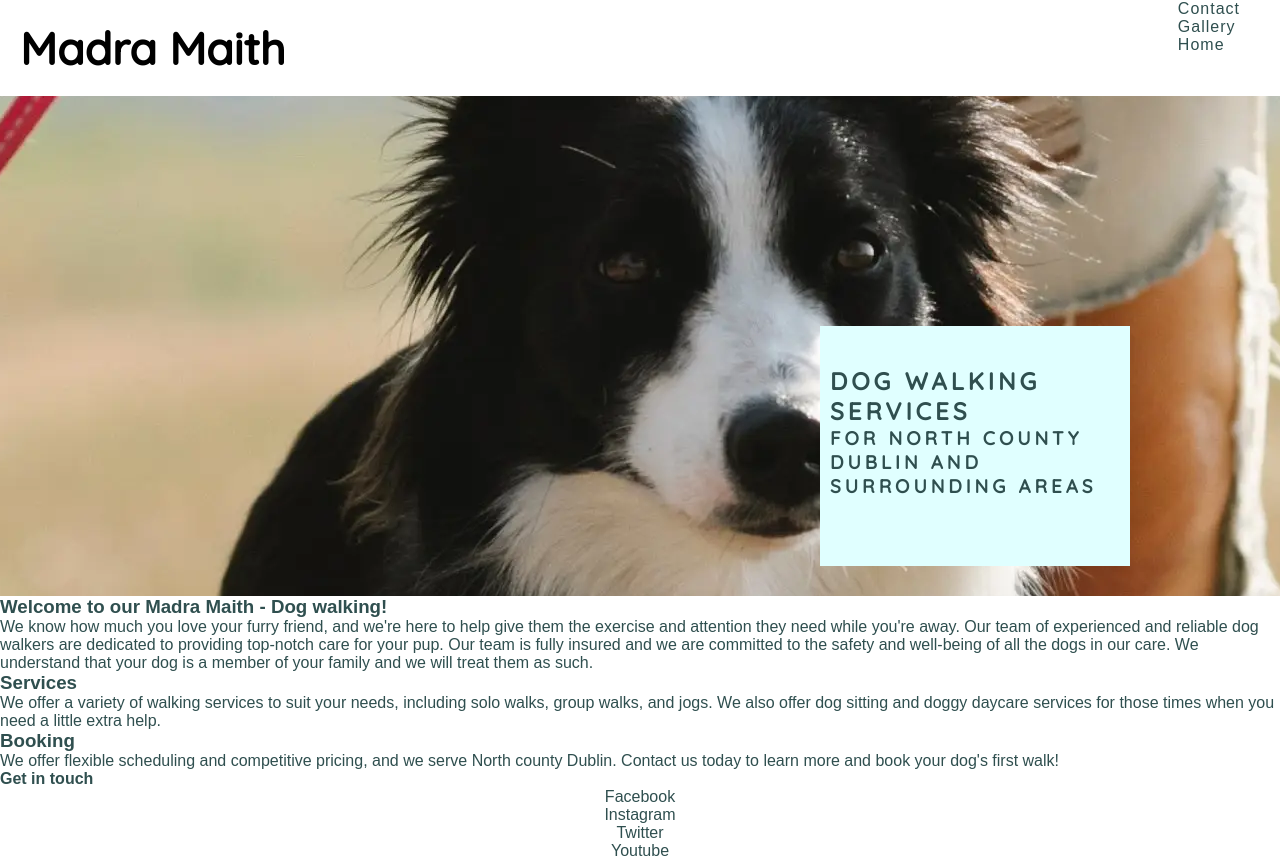
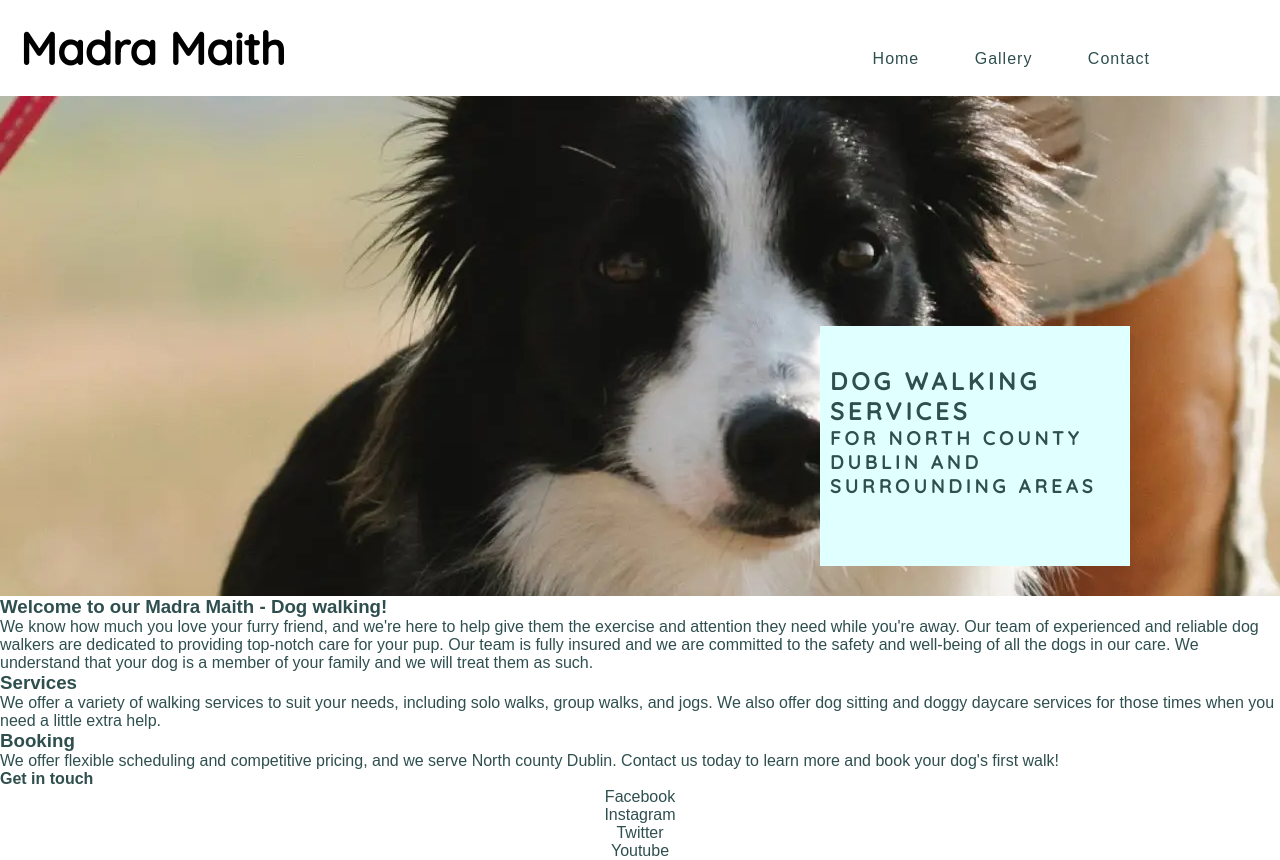
Before and after one commit to DaveTrev/madra-maith, a plain HTML site: page index.html in a window 1280 px wide. Drawn offline with Linux system fonts and the light colour scheme; a web font is replaced by a local one.

Commit message:
nav bar corrected to inline style

```diff
--- a/assets/css/style.css
+++ b/assets/css/style.css
@@ -29,14 +29,20 @@ body {
     float:right;
     list-style-type: none;
     margin: 0;
-    padding-right: 40px;
-    display: inline;
+    padding-right: 80px;
 
 }
+
+#menu li {
+    display: inline-block;
+    padding-top: 50px;
+    padding-right: 50px;
+    }
 
 #menu a {
     text-decoration: none;
     color: inherit;
+    display: block;
 }
 
 #menu a:hover {
@@ -87,7 +93,6 @@ body {
 
     footer {
         height: 100%;
-
     }
 
     .social-networks {
--- a/index.html
+++ b/index.html
@@ -15,16 +15,16 @@
        <a href="index.html"> <h1 id="logo">Madra Maith</h1> </a>
     </header>
 
+    <!-- correct nav bar to horizontal inline -->
     <nav>
         <ul id="menu">
             <li>
-                <a href="#">Contact</a>
-            </li>
+                <a href="index.html">Home</a></li>
             <li>
                 <a href="#">Gallery</a>
             </li>
-            <li>
-                <a href="index.html">Home</a></li>
+            <li> <a href="#">Contact</a> </li>
+
         </ul>
     </nav>
 
@@ -41,7 +41,7 @@
 <p>
     We know how much you love your furry friend, and we're here to help give them the exercise and attention they need while you're away. Our team of experienced and reliable dog walkers are dedicated to providing top-notch care for your pup.
     Our team is fully insured and we are committed to the safety and well-being of all the dogs in our care. We understand that your dog is a member of your family and we will treat them as such.</p>
-
+<!-- add two images to either side of p sections style and ensure responsiveness -->
 <h3>Services</h3>
 <p>We offer a variety of walking services to suit your needs, including solo walks, group walks, and jogs. We also offer dog sitting and doggy daycare services for those times when you need a little extra help.</p>
 
@@ -49,6 +49,7 @@
 <p>We offer flexible scheduling and competitive pricing, and we serve North county Dublin. Contact us today to learn more and book your dog's first walk!</p>
 </section>
 
+<!-- get links inline and add icons -->
 <footer>
    <h4>Get in touch</h4>
    <ul class="social-networks">
```
